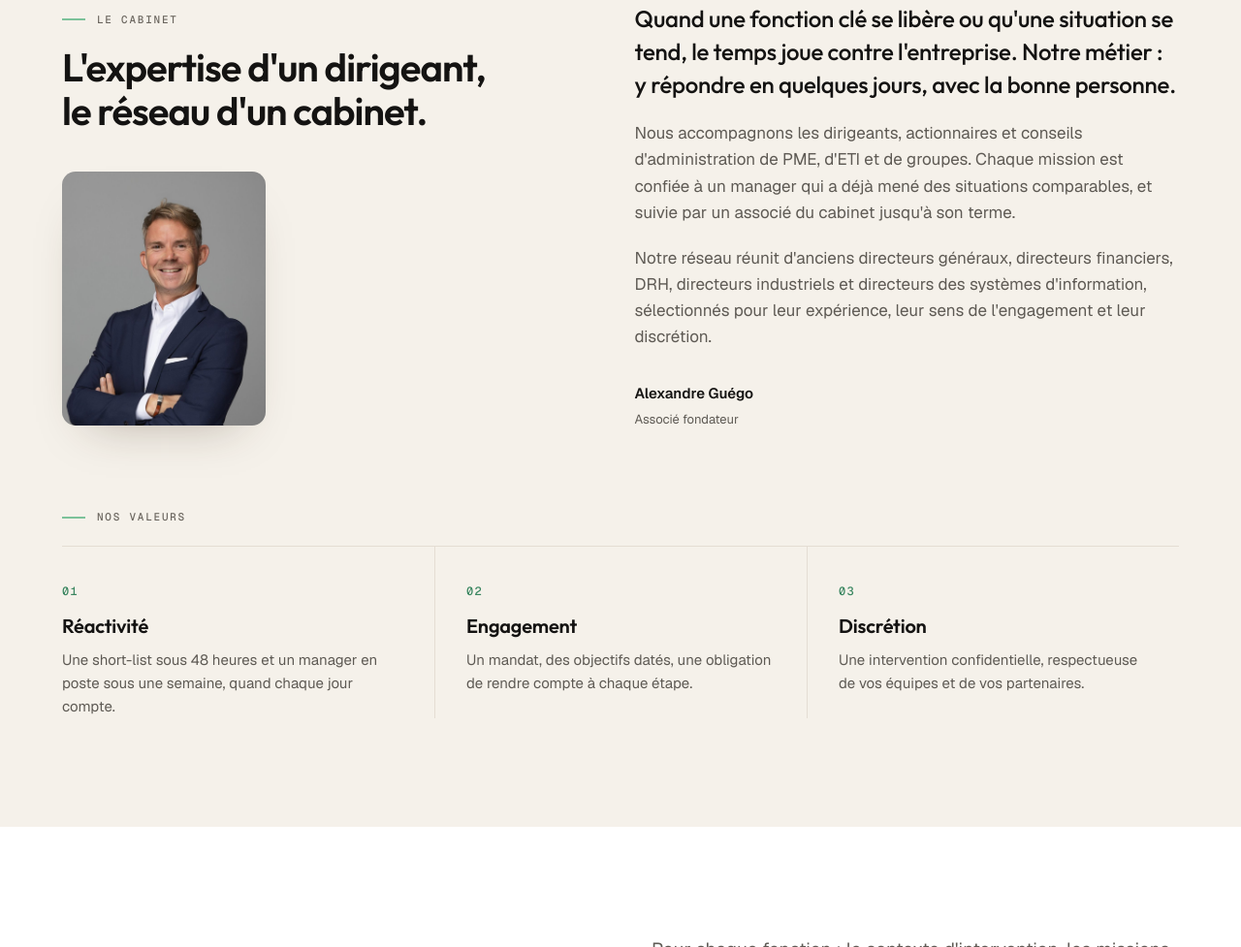
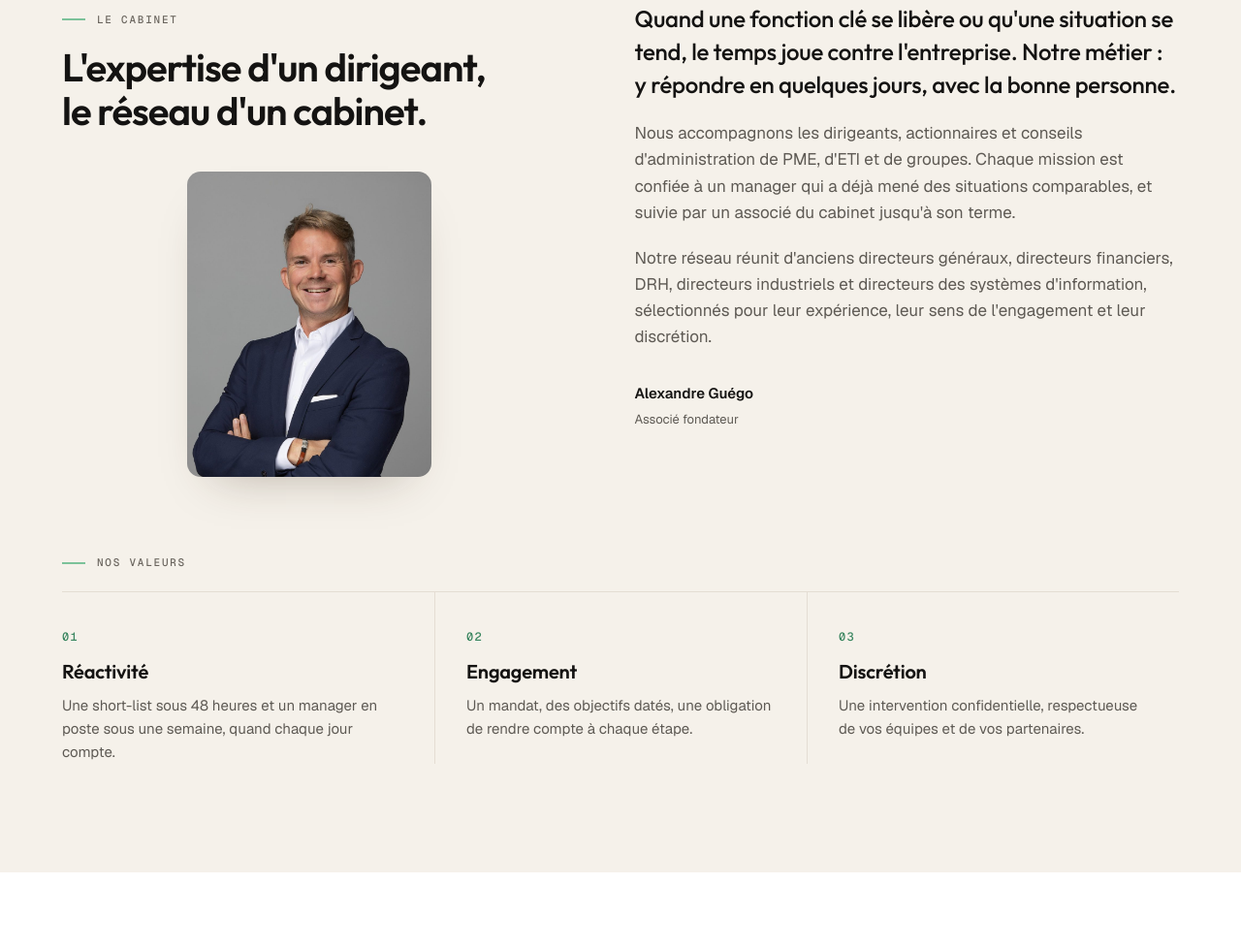
Before and after one commit to alex-kistone/transition, a website: page index.html in a window 1280 px wide. Shown: the part 1151-2128 px from the top of the page at 97% size. Drawn offline with nearby package versions, Linux system fonts and the light colour scheme.

Commit message:
Photo agrandie (x1,2) et centrée
Co-Authored-By: Claude Opus 5.5 <noreply@anthropic.com>
Claude-Session: https://claude.ai/code/session_016wvD6cCGWwgFj6BMeqpma1

```diff
--- a/styles.css
+++ b/styles.css
@@ -131,7 +131,7 @@ form.error ~ .form-err { display: block; }
 .about-text p:first-child { font-family: var(--display); font-size: 24px; line-height: 1.4; color: var(--ink); letter-spacing: -.01em; font-weight: 500; }
 .signature { display: flex; align-items: center; gap: 14px; padding-top: 12px; }
 .signature .ph { width: 52px; height: 52px; border-radius: 99px; background: var(--secondary); display: grid; place-items: center; font-family: var(--mono); font-size: 11px; color: var(--subtle); }
-.portrait { margin: 40px 0 0; max-width: 210px; }
+.portrait { margin: 40px auto 0; max-width: 252px; }
 .portrait img { width: 100%; height: auto; aspect-ratio: 4 / 5; object-fit: cover; object-position: center 20%; border-radius: 14px; box-shadow: 0 24px 48px -28px rgba(60,40,20,.35); }
 .signature b { display: block; color: var(--ink); font-size: 15px; }
 .signature span { font-size: 13px; }
```
